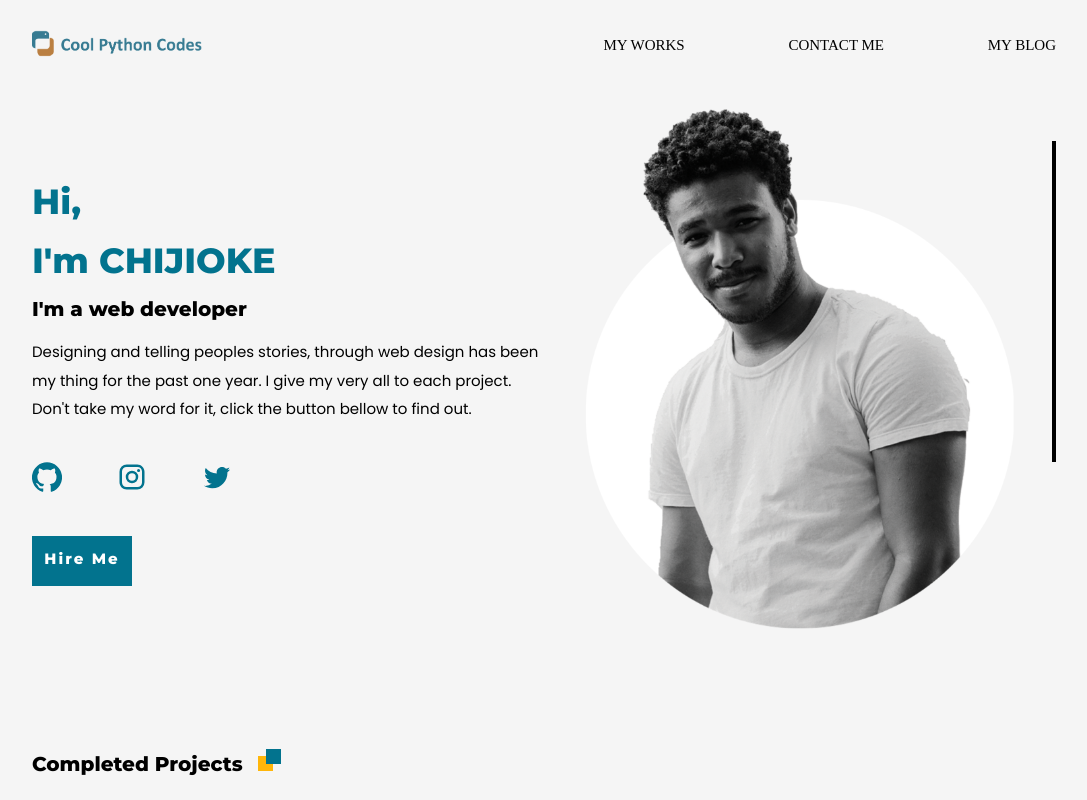
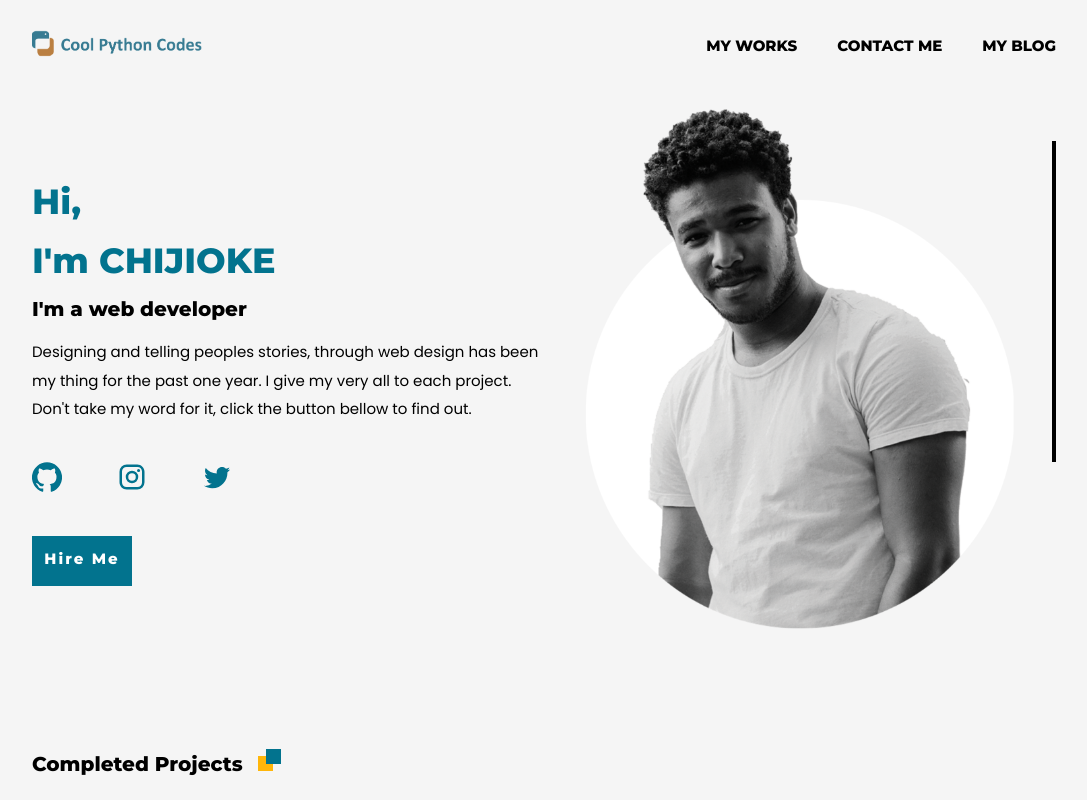
Before and after one commit to timmy471/my-portfolio, a React (Create React App) app: page / in a window 1280 px wide. Shown: the top 800 px of the page, without its empty margins (96-1183 px from the left). Built offline with nearby package versions, Linux system fonts and the light colour scheme.

Commit message:
header responsive

```diff
--- a/_desktop.scss
+++ b/_desktop.scss
@@ -7,16 +7,17 @@
         }
         nav{
             display: block;
-            flex: 0.53;
+            flex: 0.8;
             ul{
                 display: flex;
                 flex-direction: row;
-                justify-content: space-between;
+
+                justify-content: flex-end;
                 list-style: none;
 
-                // li{
-                //   padding-left: 4rem;
-                // }
+                li{
+                  padding-left: 4rem;
+                }
             }
 
         }
--- a/src/App.scss
+++ b/src/App.scss
@@ -41,6 +41,8 @@ header {
   padding-top: 3rem;
   width: 100%;
   align-items: center;
+  font-family: 'Montserrat', sans-serif;
+  font-weight: 600;
 
 
 
```
